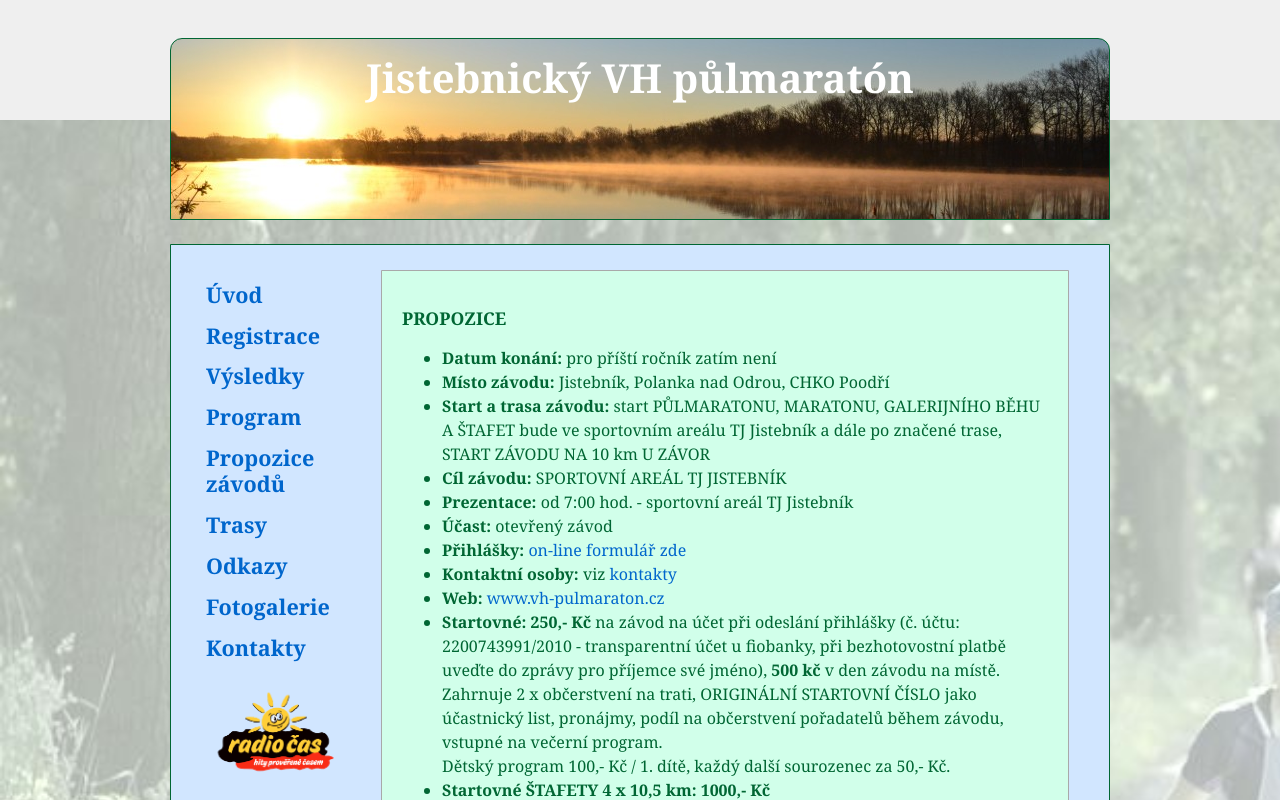
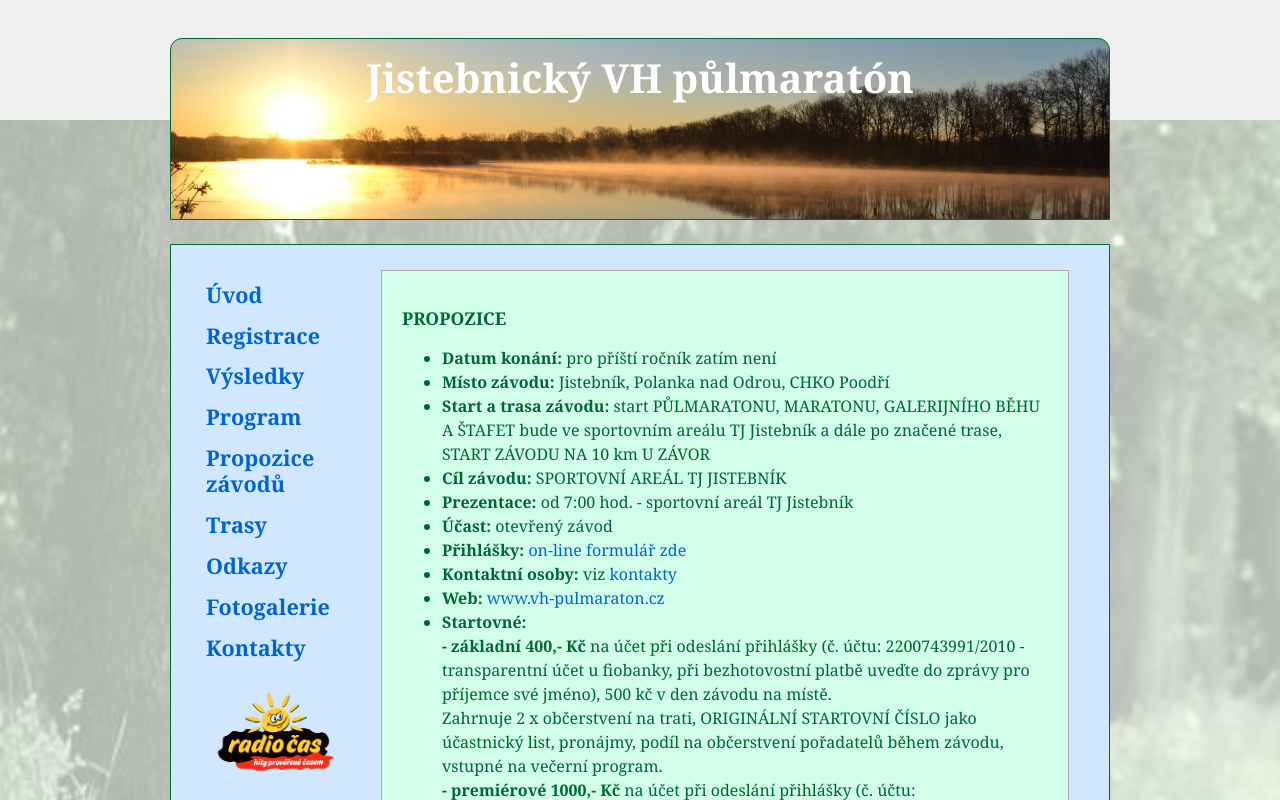
Before and after one commit to MartinBelas/vhp-frontend, a React (Create React App) app: page /propozice in a window 1280 px wide. Shown: the top 800 px of the page. Built offline with nearby package versions, Linux system fonts and the light colour scheme; no server answers.

Commit message:
Update contacts and propositions for 2022

```diff
--- a/package.json
+++ b/package.json
@@ -6,8 +6,8 @@
   "dependencies": {
     "@material-ui/core": "4.11.0",
     "@material/circular-progress": "^10.0.0",
-    "@reduxjs/toolkit": "^1.5.0",
-    "axios": "0.21.1",
+    "@reduxjs/toolkit": "^1.7.1",
+    "axios": "^0.24.0",
     "bootstrap": "4.5.2",
     "dateformat": "3.0.3",
     "dotenv": "8.2.0",
--- a/src/pages/Contact.js
+++ b/src/pages/Contact.js
@@ -10,7 +10,6 @@ class Contact extends Component {
                 <ul>
                     <li>Jistebník v pohybu z.s.</li>
                     <li>Martin Otto - <a href="mailto:martin.otto@seznam.cz">martin.otto@seznam.cz</a> - tel. 731&nbsp;578&nbsp;936</li>
-                    <li>Martin Lepík - <a href="mailto:lepik@pod.cz">lepik@pod.cz</a> - tel. 732&nbsp;409&nbsp;867</li>
                     <li>web: <a href="http://www.vh-pulmaraton.cz">www.vh-pulmaraton.cz</a></li>
                 </ul>
 
--- a/src/pages/Propositions.js
+++ b/src/pages/Propositions.js
@@ -20,10 +20,13 @@ export default function Propositions() {
                     <li><b>Přihlášky:</b>  <a href="./registrace">on-line formulář zde</a></li>
                     <li><b>Kontaktní osoby:</b> viz <a href="./kontakty">kontakty</a></li>
                     <li><b>Web:</b>	<a href="http://www.vh-pulmaraton.cz" target="_top">www.vh-pulmaraton.cz</a></li>
-                    <li><b>Startovné: 250,- Kč</b> na závod na účet při odeslání přihlášky (č. účtu: 2200743991/2010 - transparentní účet u fiobanky, při bezhotovostní platbě uveďte do zprávy pro příjemce své jméno), <b>500 kč</b> v den závodu na místě.
+                    <li><b>Startovné:</b>
+                        <br/><b>- základní 400,- Kč</b> na účet při odeslání přihlášky (č. účtu: 2200743991/2010 - transparentní účet u fiobanky, při bezhotovostní platbě uveďte do zprávy pro příjemce své jméno), 500 kč v den závodu na místě.
                         <br/>Zahrnuje 2 x občerstvení na trati, ORIGINÁLNÍ STARTOVNÍ ČÍSLO jako účastnický list, pronájmy, podíl na občerstvení pořadatelů během závodu, vstupné na večerní program.
+                        <br/><b>- premiérové 1000,- Kč</b> na účet při odeslání přihlášky (č. účtu: 2200743991/2010 - transparentní účet u fiobanky, při bezhotovostní platbě uveďte do zprávy pro příjemce své jméno), 500 kč v den závodu na místě.
+                        <br/>Zahrnuje základ + premiérové tričko závodu s logem 12. ročníku + příspěvek na rekonstrukci Sportovního centra volného času v Jistebníku.
                         <br/>Dětský program 100,- Kč / 1. dítě, každý další sourozenec za 50,- Kč.</li>
-                    <li><b>Startovné ŠTAFETY 4 x 10,5 km:  1000,- Kč</b></li>
+                    <li><b>Startovné ŠTAFETY 4 x 10,5 km:  1500,- Kč</b></li>
                     <li><b>Ubytování:</b> vlastní stan v areálu TJ (vlastní stan 50,- kč/osoba/noc)</li>
                     <li><b>Stravování:</b> zajištěno v místě závodu</li>
                     <li><b>Pravidla závodů:</b> závodí se dle pravidel běžeckých závodů a těchto propozic, limit pro vběhnutí do druhého kola v rámci maratonu je 2:30 hod.</li>
```
